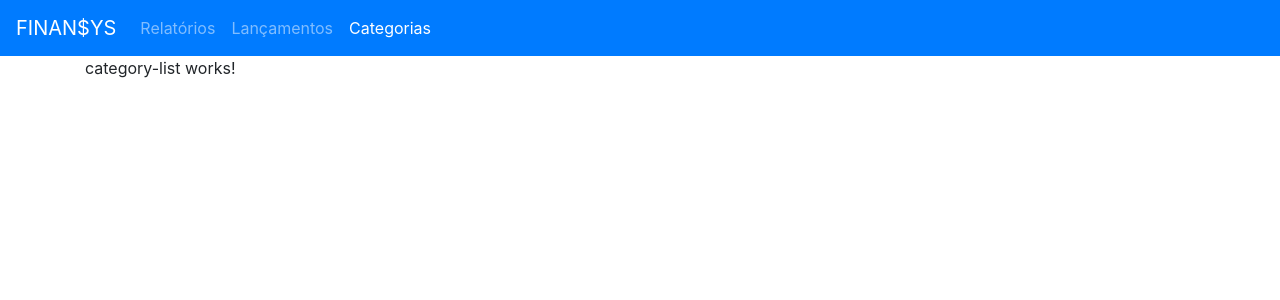
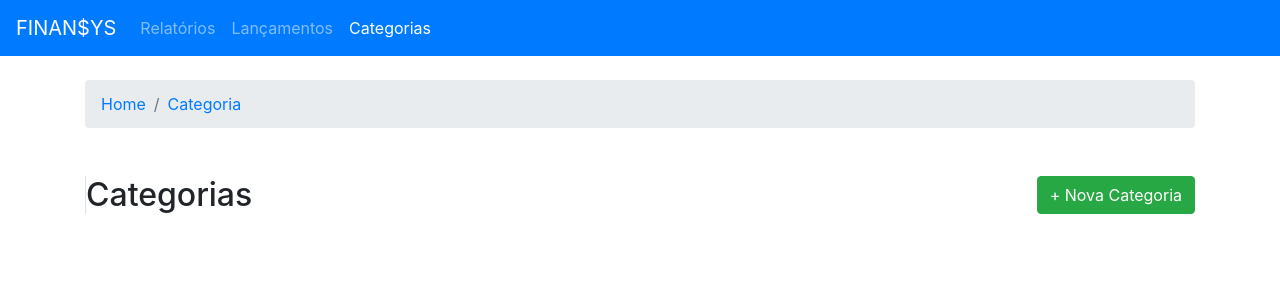
Before and after one commit to FabioVasconcelos/finansys, an Angular app: page /categories in a window 1280 px wide. Shown: the top 300 px of the page. Built offline with nearby package versions, Linux system fonts and the light colour scheme.

Commit message:
listar categoria

```diff
--- a/src/app/app.component.html
+++ b/src/app/app.component.html
@@ -1,4 +1,4 @@
-<nav class="navbar navbar-expand-lg navbar-dark bg-primary">
+<nav class="navbar navbar-expand-lg navbar-dark bg-primary mb-4">
   <a class="navbar-brand" routerLink="/">FINAN$YS</a>
   <button class="navbar-toggler" type="button" data-toggle="collapse" data-target="#navbarSupportedContent" aria-controls="navbarSupportedContent" aria-expanded="false" aria-label="Toggle navigation">
     <span class="navbar-toggler-icon"></span>
--- a/src/app/pages/categories/category-list/category-list.component.html
+++ b/src/app/pages/categories/category-list/category-list.component.html
@@ -1,3 +1,20 @@
-<p>
-  category-list works!
-</p>
+<nav class="mb-5">
+  <ol class="breadcrumb">
+    <li class="breadcrumb-item"><a routerLink="/">Home</a></li>
+    <li class="breadcrumb-item active"><a routerLink="/">Categoria</a></li>
+  </ol>
+
+</nav>
+
+<div class="row">
+  <div class="col-md">
+    <h1 class="h2 border-left olpl-2">
+      Categorias
+    </h1>
+  </div>
+  <div class="col-md">
+      <a routerLink="new" class="btn btn-success float-right">
+        + Nova Categoria
+      </a>
+  </div>
+</div>
```
